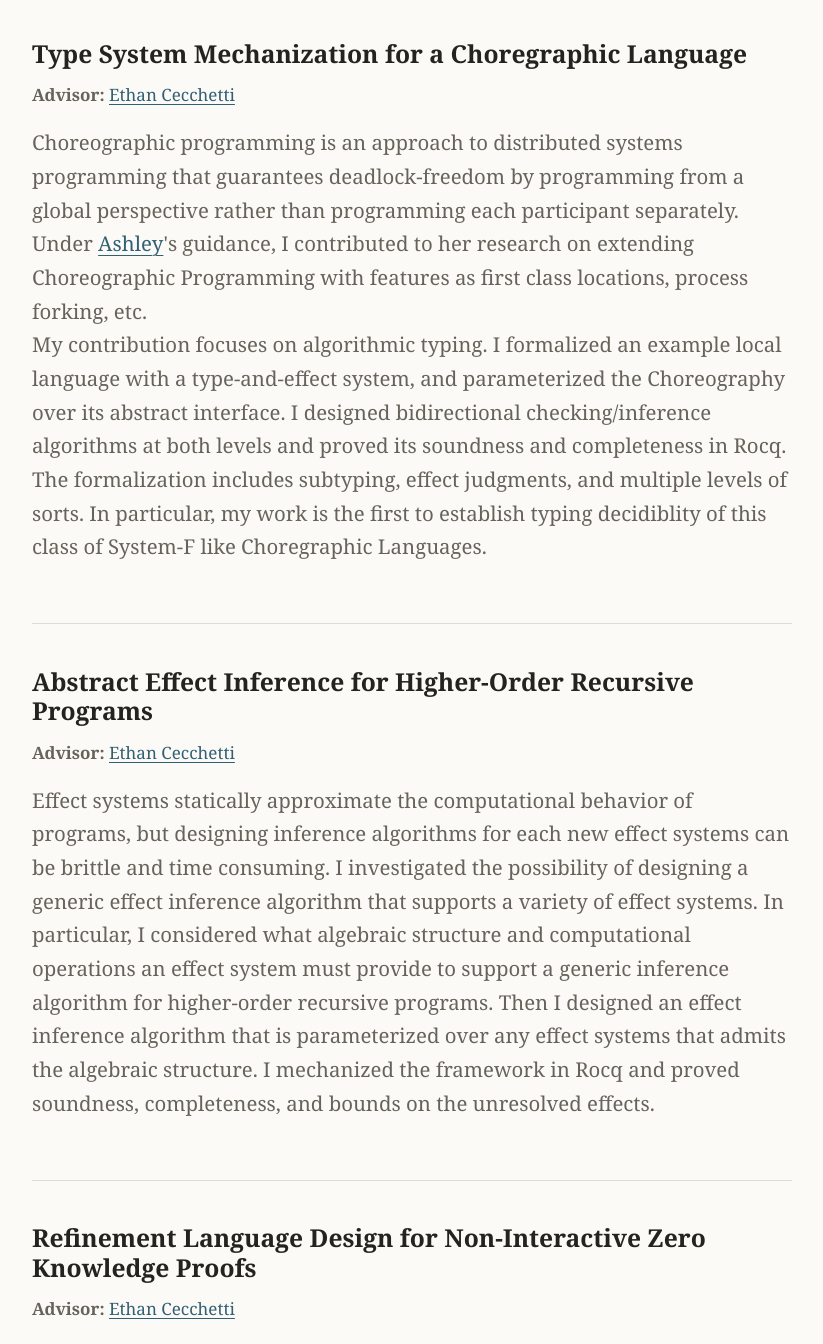
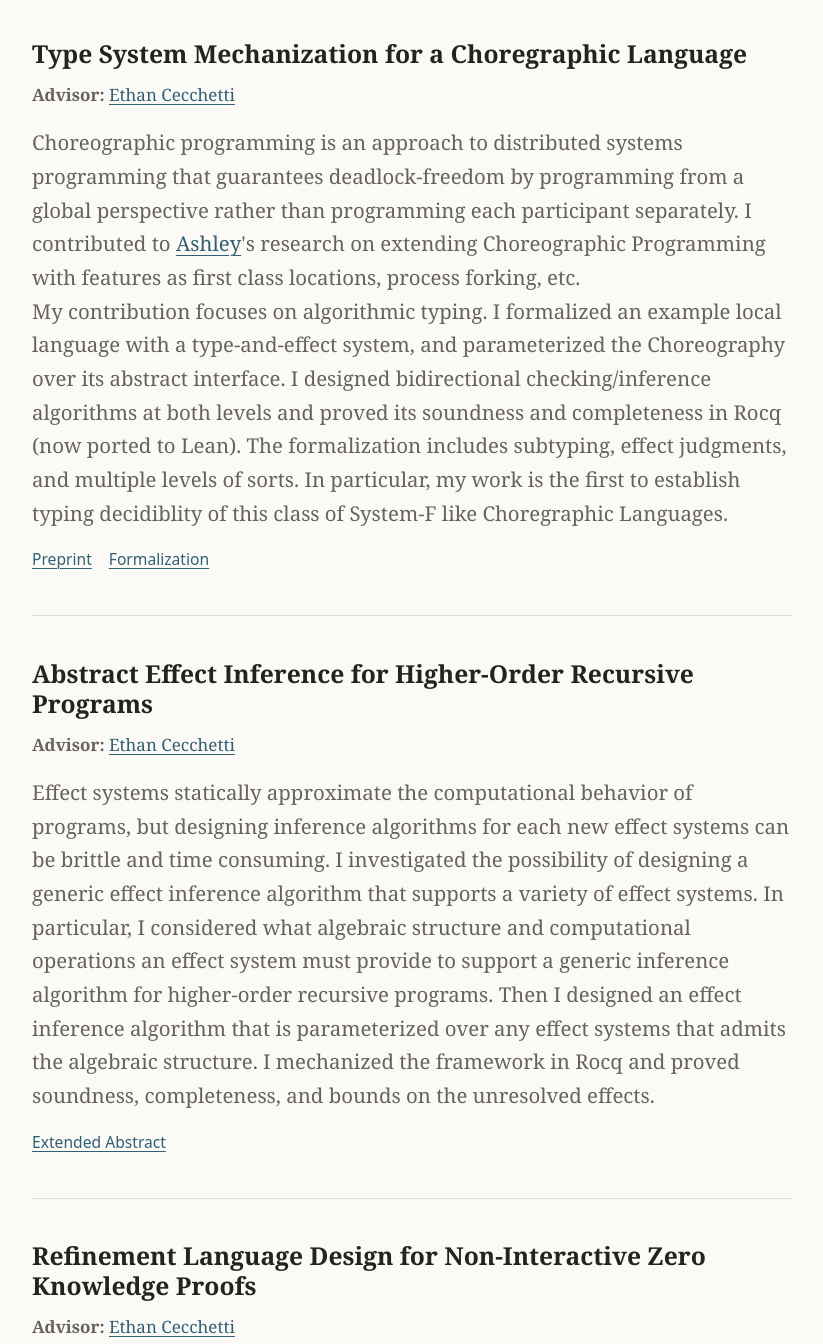
Before and after one commit to zonghao426/zonghao426.github.io, a plain HTML site: page projects.html in a window 1280 px wide. Shown: the part 240-1584 px from the top of the page, without its empty margins (228-1051 px from the left). Drawn offline with Linux system fonts and the light colour scheme.

Commit message:
add effect inference extend abstract, minor formatting

```diff
--- a/projects.html
+++ b/projects.html
@@ -36,11 +36,19 @@
           <strong>Advisor:</strong> <a href="https://cecchetti.sites.cs.wisc.edu/research.html">Ethan Cecchetti</a>
         </p>
         <p>
-          Choreographic programming is an approach to distributed systems programming that guarantees deadlock-freedom by programming from a global perspective rather than programming each participant separately. Under <a href="https://ashlleysam.github.io/">Ashley</a>'s guidance, I contributed to her research on extending Choreographic Programming with features as first class locations, process forking, etc.
+          Choreographic programming is an approach to distributed systems programming that guarantees deadlock-freedom by programming from a global perspective rather than programming each participant separately.
+          I contributed to <a href="https://ashlleysam.github.io/">Ashley</a>'s research on extending Choreographic Programming with features as first class locations, process forking, etc.
           <br>
-          My contribution focuses on algorithmic typing. I formalized an example local language with a type-and-effect system, and parameterized the Choreography over its abstract interface. I designed bidirectional checking/inference algorithms at both levels and proved its soundness and completeness in Rocq. The formalization includes subtyping, effect judgments, and multiple levels of sorts.
+          My contribution focuses on algorithmic typing.
+          I formalized an example local language with a type-and-effect system, and parameterized the Choreography over its abstract interface.
+          I designed bidirectional checking/inference algorithms at both levels and proved its soundness and completeness in Rocq (now ported to Lean).
+          The formalization includes subtyping, effect judgments, and multiple levels of sorts.
           In particular, my work is the first to establish typing decidiblity of this class of System-F like Choregraphic Languages.
         </p>
+        <div class="project-links">
+          <a href="https://arxiv.org/abs/2605.23031">Preprint</a>
+          <a href="https://zenodo.org/records/24294001">Formalization</a>
+        </div>
       </article>
 
       <article class="project">
@@ -52,8 +60,15 @@
           <strong>Advisor:</strong> <a href="https://cecchetti.sites.cs.wisc.edu/research.html">Ethan Cecchetti</a>
         </p>
         <p>
-          Effect systems statically approximate the computational behavior of programs, but designing inference algorithms for each new effect systems can be brittle and time consuming. I investigated the possibility of designing a generic effect inference algorithm that supports a variety of effect systems. In particular, I considered what algebraic structure and computational operations an effect system must provide to support a generic inference algorithm for higher-order recursive programs. Then I designed an effect inference algorithm that is parameterized over any effect systems that admits the algebraic structure. I mechanized the framework in Rocq and proved soundness, completeness, and bounds on the unresolved effects.
+          Effect systems statically approximate the computational behavior of programs, but designing inference algorithms for each new effect systems can be brittle and time consuming.
+          I investigated the possibility of designing a generic effect inference algorithm that supports a variety of effect systems.
+          In particular, I considered what algebraic structure and computational operations an effect system must provide to support a generic inference algorithm for higher-order recursive programs.
+          Then I designed an effect inference algorithm that is parameterized over any effect systems that admits the algebraic structure.
+          I mechanized the framework in Rocq and proved soundness, completeness, and bounds on the unresolved effects.
         </p>
+        <div class="project-links">
+          <a href="abstract_effect_infer.pdf">Extended Abstract</a>
+        </div>
       </article>
 
       <article class="project">
@@ -65,7 +80,10 @@
           <strong>Advisor:</strong> <a href="https://cecchetti.sites.cs.wisc.edu/research.html">Ethan Cecchetti</a>
         </p>
         <p>
-          Non-Interactive Zero Knowledge Proofs (NIZKPs) is a cryptographic technique that allows a prover to demonstrate certain properties about the values the prover holds without revealing other information and without real-time interaction between the prover and the verifier. Refinement types are ordinary types further constrained by a logical property (such as {x: Int | x is even} representing the type of integers which are even). This project is a part of a <a href="https://pages.cs.wisc.edu/~rahulk/">Rahul</a>'s broader work on integrating NIZKPs (which allows us to demonstrate properties) and refinement types (which allows properties to exist as a part of the type system). In particular, I'm focusing on extending ideas from Liquid Types to support useful specifications about NIZKPs while preserving decidable refinement checking.
+          Non-Interactive Zero Knowledge Proofs (NIZKPs) is a cryptographic technique that allows a prover to demonstrate certain properties about the values the prover holds without revealing other information and without real-time interaction between the prover and the verifier.
+          Refinement types are ordinary types further constrained by a logical property (such as {x: Int | x is even} representing the type of integers which are even).
+          This project is a part of a <a href="https://pages.cs.wisc.edu/~rahulk/">Rahul</a>'s broader work on integrating NIZKPs (which allows us to demonstrate properties) and refinement types (which allows properties to exist as a part of the type system).
+          In particular, I'm focusing on extending ideas from Liquid Types to support useful specifications about NIZKPs while preserving decidable refinement checking.
         </p>
       </article>
 
@@ -78,7 +96,10 @@
           <strong>Advisor:</strong> <a href="https://traytel.bitbucket.io/">Dmitriy Traytel</a>
         </p>
         <p>
-          Incorrectness typing provides a way to reason what a program cannot type as, in addition to only what it can type as. I mechanized the first main theorem of a paper on incorrectness typing in Isabelle/HOL. Much of the work involved reconstructing informal arguments, resolving inconsistent notation, and identifying missing assumptions in intermediate lemmas. The resulting formalization establishes the theorem with machine-checked proofs.
+          Incorrectness typing provides a way to reason what a program cannot type as, in addition to only what it can type as.
+          I mechanized the first main theorem of a paper on incorrectness typing in Isabelle/HOL.
+          Much of the work involved reconstructing informal arguments, resolving inconsistent notation, and identifying missing assumptions in intermediate lemmas.
+          The resulting formalization establishes the theorem with machine-checked proofs.
         </p>
         <div class="project-links">
           <a href="https://github.com/zonghao426/two-sided-typing-isabelle">Source code</a>
@@ -94,7 +115,10 @@
           <strong>Advisor:</strong> <a href="https://hjemmesider.diku.dk/~henglein/">Fritz Henglein</a>, <a href="https://research.ku.dk/search/result/profile/?id=180093">James Avery</a>
         </p>
         <p>
-        As a part of a final project for the a course, we explored classical simulation of Grover's quantum search algorithm using compact tensor representations of quantum states. We represented large tensors by decomposing them into sums of products of smaller tensors and studied how their representation complexity changes under rewriting. I proved that, for boolean satisfiability problems expressed in algebraic normal form, the representation complexity cannot increase after the first Grover iteration under our rewriting system. I also characterized the possible growth in the first iteration using the union closure of the boolean formula's terms and collaborated on a Haskell implementation of the simulator.
+        As a part of a final project for the a course, we explored classical simulation of Grover's quantum search algorithm using compact tensor representations of quantum states.
+        We represented large tensors by decomposing them into sums of products of smaller tensors and studied how their representation complexity changes under rewriting.
+        I proved that, for boolean satisfiability problems expressed in algebraic normal form, the representation complexity cannot increase after the first Grover iteration under our rewriting system.
+        I also characterized the possible growth in the first iteration using the union closure of the boolean formula's terms and collaborated on a Haskell implementation of the simulator.
         <div class="project-links">
           <a href="https://github.com/zonghao426/atpl25-SATsolver">Source code</a>
           <a href="ATPL_Final_Paper.pdf">Write-up</a>
@@ -109,9 +133,10 @@
           <strong>Advisor:</strong> <a href="https://www.renyi.hu/munkatarsak/zsamboki-pal">Pál Zsámbok</a>
         </p>
         <p>
-        Unit-distance graphs connect pairs of points in the plane that are exactly one unit apart. I explored optimization-based machine-learning methods for finding dense unit-distance graphs. I observed that conventional loss functions that aggregates distance-error objectives using L<sub>1</sub> or L<sub>2</sub> norms often concentrated optimization on a small number of edges. To correct for that, I experimented with L<sub>p</sub> (quasi)norms with p &lt; 1 to encourage the formation of multiple edges.
+        Unit-distance graphs connect pairs of points in the plane that are exactly one unit apart.
+        I explored optimization-based machine-learning methods for finding dense unit-distance graphs. I observed that conventional loss functions that aggregates distance-error objectives using L<sub>1</sub> or L<sub>2</sub> norms often concentrated optimization on a small number of edges.
+        To correct for that, I experimented with L<sub>p</sub> (quasi)norms with p &lt; 1 to encourage the formation of multiple edges.
         <div class="project-links">
-          <a href="https://gitlab.com/zspali/bsm-res-summer-2023">Source code</a>
           <a href="https://meetings.ams.org/math/jmm2025/meetingapp.cgi/Paper/42887">Abstract</a>
         </div>
       </article>
```
Also changed, not shown: 1 other file.
